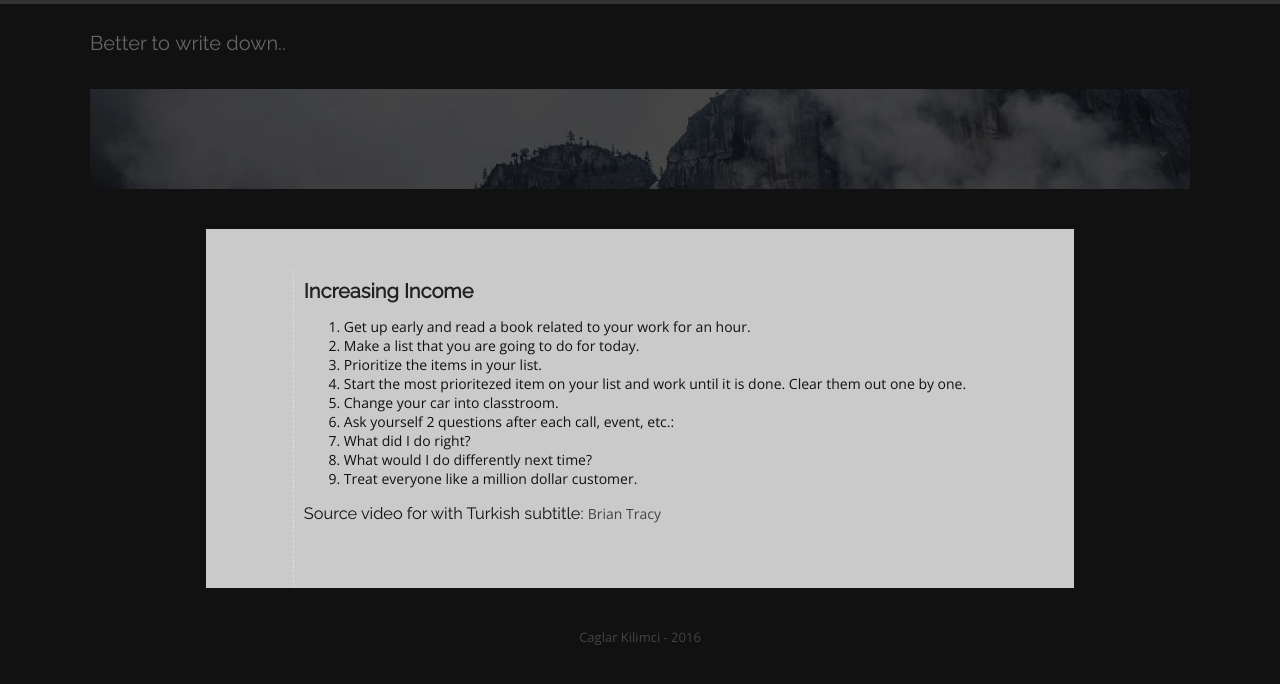
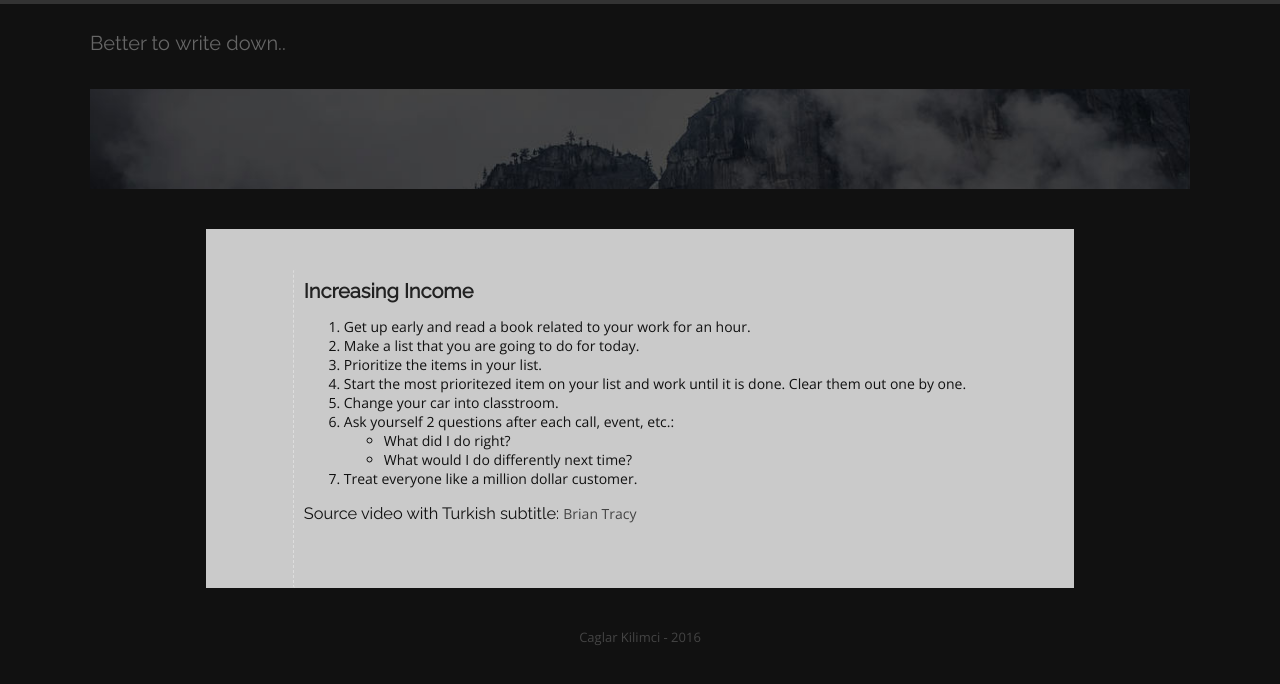
Before and after one commit to ckilimci/ckilimci.github.io, a Jekyll site: the page built from _posts/2016-04-25-post2.md, in a window 1280 px wide. Shown: the top 684 px of the page. Built offline with Jekyll 4.4.1, drawn with Linux system fonts in a browser that asks for light colours; some web fonts are replaced; comment, search, counter and statistics services are not loaded.

Commit message:
Picture, nest items, edit

```diff
--- a/_posts/2016-04-25-post2.md
+++ b/_posts/2016-04-25-post2.md
@@ -13,10 +13,10 @@ image: /images/blog/post2.jpg
 4. Start the most prioritezed item on your list and work until it is done. Clear them out one by one.
 5. Change your car into classtroom.
 6. Ask yourself 2 questions after each call, event, etc.:
-  1. What did I do right?
-  2. What would I do differently next time?
+  * What did I do right?
+  * What would I do differently next time?
 7. Treat everyone like a million dollar customer.
 
-### Source video for with Turkish subtitle: [Brian Tracy]
+### Source video with Turkish subtitle: [Brian Tracy]
 
 [Brian Tracy]: <https://www.youtube.com/watch?v=bGw8M6oLwQ8>
```
Also changed, not shown: other parts of _posts/2016-04-25-post2.md (+1 -1 lines).
